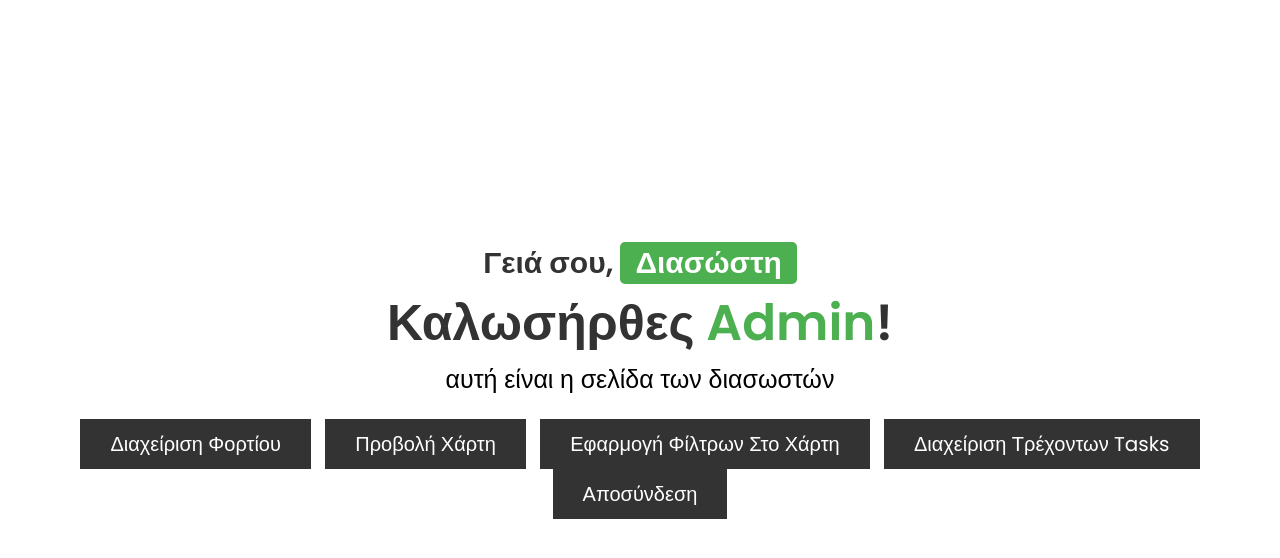
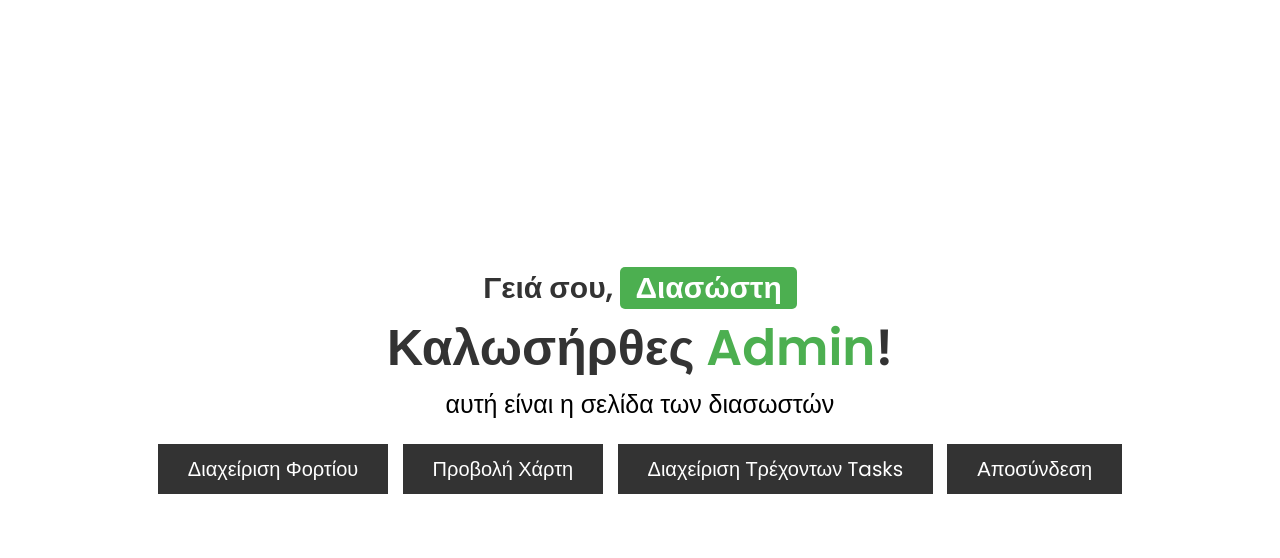
Before and after one commit to IraklisSchizas/Web, a PHP site: page /rescuer_page.php in a window 1280 px wide. Shown: the top 558 px of the page. Run offline with PHP 8.4, Linux system fonts and the light colour scheme; a user stored in the database is signed in.

Commit message:
Update rescuer_page.php

```diff
--- a/rescuer_page.php
+++ b/rescuer_page.php
@@ -33,7 +33,6 @@ if(!isset($_SESSION['user_name'])){
       <p>αυτή είναι η σελίδα των διασωστών</p>
       <a href="" class="btn">διαχείριση φορτίου</a>
       <a href="" class="btn">προβολή χάρτη</a>
-      <a href="" class="btn">εφαρμογή φίλτρων στο χάρτη</a>
       <a href="" class="btn">διαχείριση τρέχοντων tasks</a>
       <a href="logout.php" class="btn">αποσύνδεση</a>
    </div>
```
